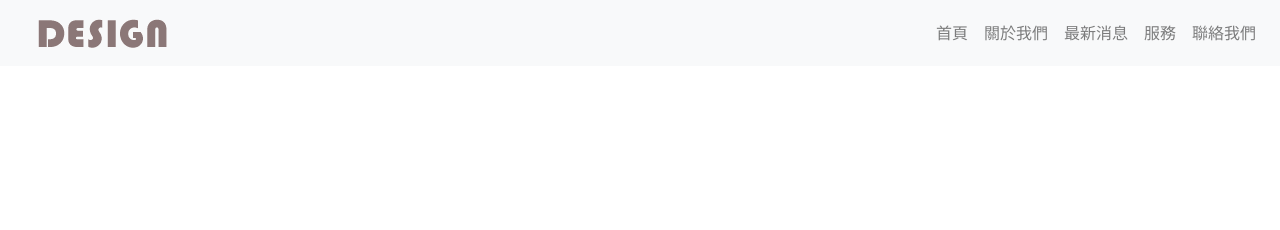
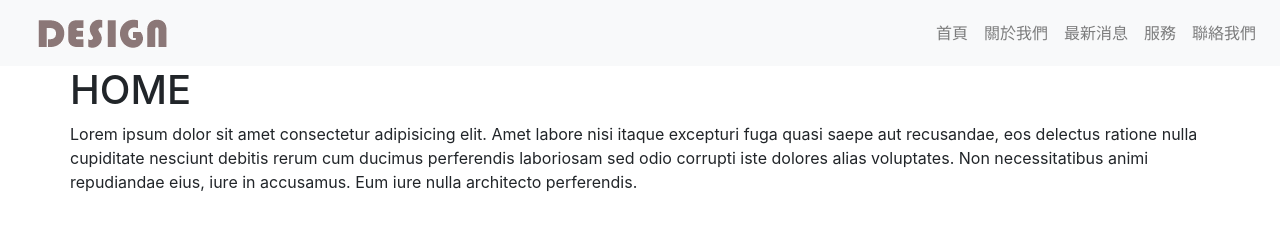
Before and after one commit to ChiuFishXuan/practiveweb, a plain HTML site: page index.html in a window 1280 px wide. Drawn offline with nearby package versions, Linux system fonts and the light colour scheme.

Commit message:
index0803

```diff
--- a/index.html
+++ b/index.html
@@ -19,9 +19,12 @@
 <body>
 
     <!-- ↓ 網頁結構撰寫區 -->
+    <!-- 導覽列 -->
+
     <nav class="navbar navbar-expand-lg navbar-light bg-light">
         <a class="navbar-brand" href="#"></a>
         <!-- 放LOGO -->
+
         <img src="./images/logo.png">
         <button class="navbar-toggler" type="button" data-toggle="collapse" data-target="#navbarSupportedContent"
             aria-controls="navbarSupportedContent" aria-expanded="false" aria-label="Toggle navigation">
@@ -49,10 +52,25 @@
                     <a class="nav-link" href="#">聯絡我們</a>
                 </li>
             </ul>
-
         </div>
     </nav>
-
+    <!-- 選單各區 -->
+    <!-- HOME -->
+    <!-- 區塊名稱 -->
+    <section id="home">
+        <div class="container">
+            <div class="row">
+                <div class="txt-bg">
+                    <h1>HOME</h1>
+                    <p>Lorem ipsum dolor sit amet consectetur adipisicing elit. Amet labore nisi itaque excepturi
+                        fuga quasi saepe aut recusandae, eos delectus ratione nulla cupiditate nesciunt debitis
+                        rerum cum ducimus perferendis laboriosam sed odio corrupti iste dolores alias voluptates.
+                        Non necessitatibus animi repudiandae eius, iure in accusamus. Eum iure nulla architecto
+                        perferendis.</p>
+                </div>
+            </div>
+        </div>
+    </section>
     <!-- ↑ 網頁結構撰寫區 -->
 
     <!-- JS -->
```
